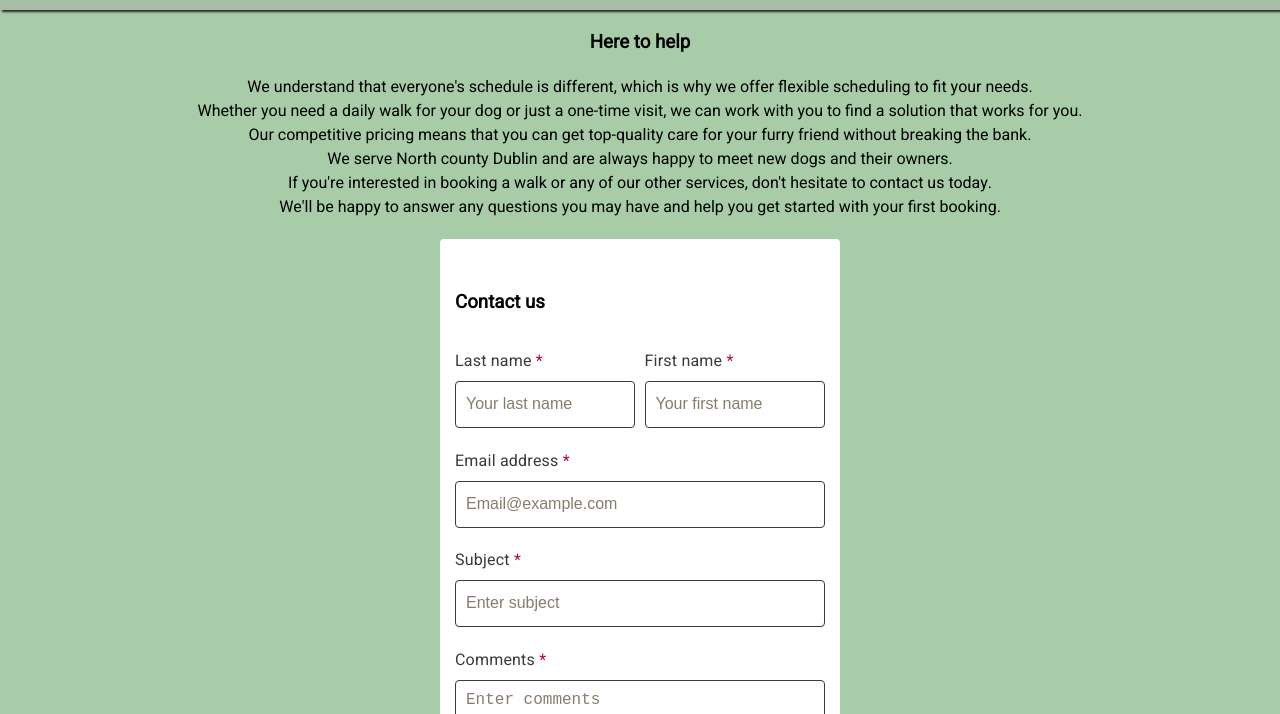
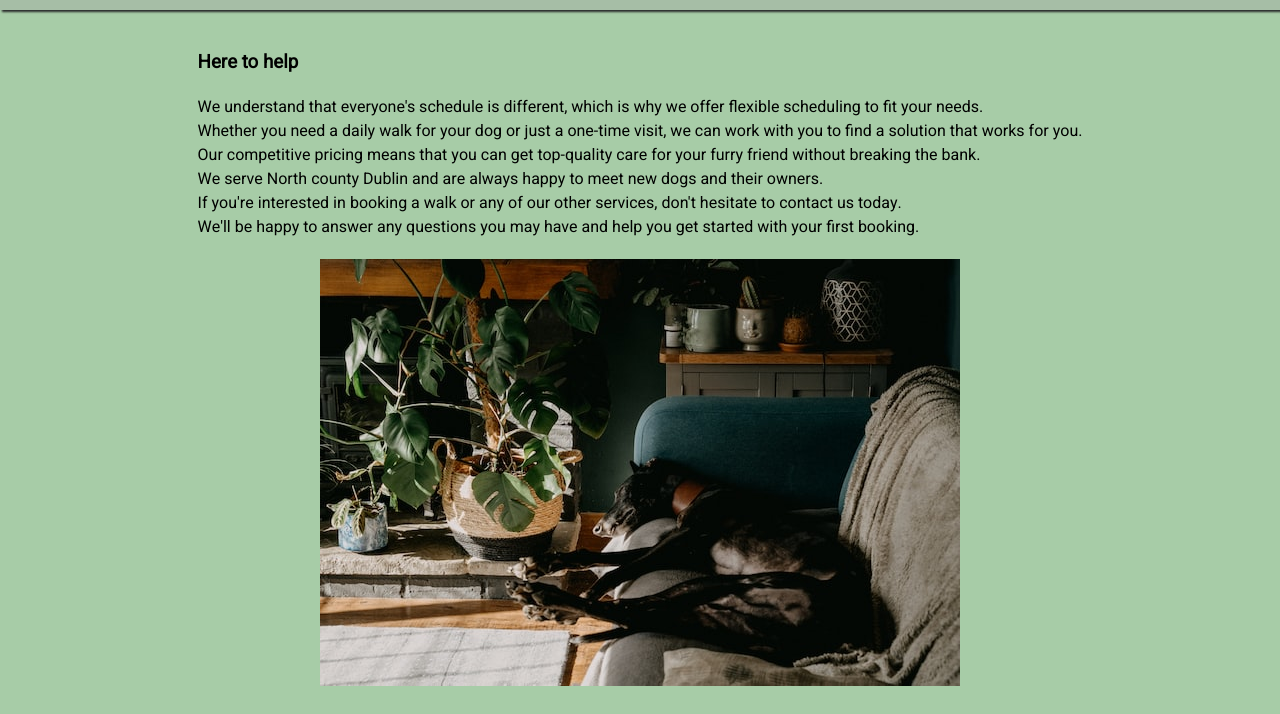
Before and after one commit to DaveTrev/bark-and-stride, a plain HTML site: page contact.html in a window 1280 px wide. Shown: the part 86-800 px from the top of the page. Drawn offline with Linux system fonts and the light colour scheme; a web font is replaced by a local one.

Commit message:
added image to contact page

```diff
--- a/assets/style.css
+++ b/assets/style.css
@@ -253,6 +253,13 @@ footer a:hover, footer a:focus {
 
   /* contact us page ---  taken from https://plantpot.works/2827 */
 
+  #contact-text {
+    display:flex;
+    justify-content: center;
+    padding-top: 20px;
+    padding-bottom: 20px;
+  }
+
   .contact-text {
     display:flex;
     justify-content:center;
@@ -264,10 +271,18 @@ footer a:hover, footer a:focus {
   }
 
 #here {
+    flex: auto;
+    width: fit-content;
     text-align: center;
-    flex: auto;
 }
 
+#sleeping {
+    display: flex;
+    justify-content: center;
+    align-items: center;
+    padding-top: 20px;
+    border-radius: 50%;
+}
 
   #container {
     display: flex;
--- a/contact.html
+++ b/contact.html
@@ -30,16 +30,25 @@
     </div>
     </header>
 <!-- create div and style to center over contact form-->
-    <main id="contact-text">
-      <div id="here">
-        <h3>Here to help</h3>
+    <main>
+      <div id="contact-text">
+        <div class="here">
+        <h3 >Here to help</h3>
         <p>We understand that everyone's schedule is different, which is why we offer flexible scheduling to fit your needs. <br>
             Whether you need a daily walk for your dog or just a one-time visit, we can work with you to find a solution that works for you.<br>
             Our competitive pricing means that you can get top-quality care for your furry friend without breaking the bank. <br>
             We serve North county Dublin and are always happy to meet new dogs and their owners. <br>
             If you're interested in booking a walk or any of our other services, don't hesitate to contact us today. <br>
             We'll be happy to answer any questions you may have and help you get started with your first booking. <br>
-            </p> </div>
+            </p>
+            <div id="sleeping">
+              <img src="assets/images/contact pg image/annie-spratt-BLRGDqZppHQ-unsplash (1).jpg" alt="sleeping greyhound">
+             </div>
+          </div>
+         </div>
+
+
+
 <!-- create success page or add in page to state submitted form-->
 <!--Add price list?-->
         <div id="container">
```
Also changed, not shown: assets/images/contact pg image/annie-spratt-BLRGDqZppHQ-unsplash (1).jpg (added).
